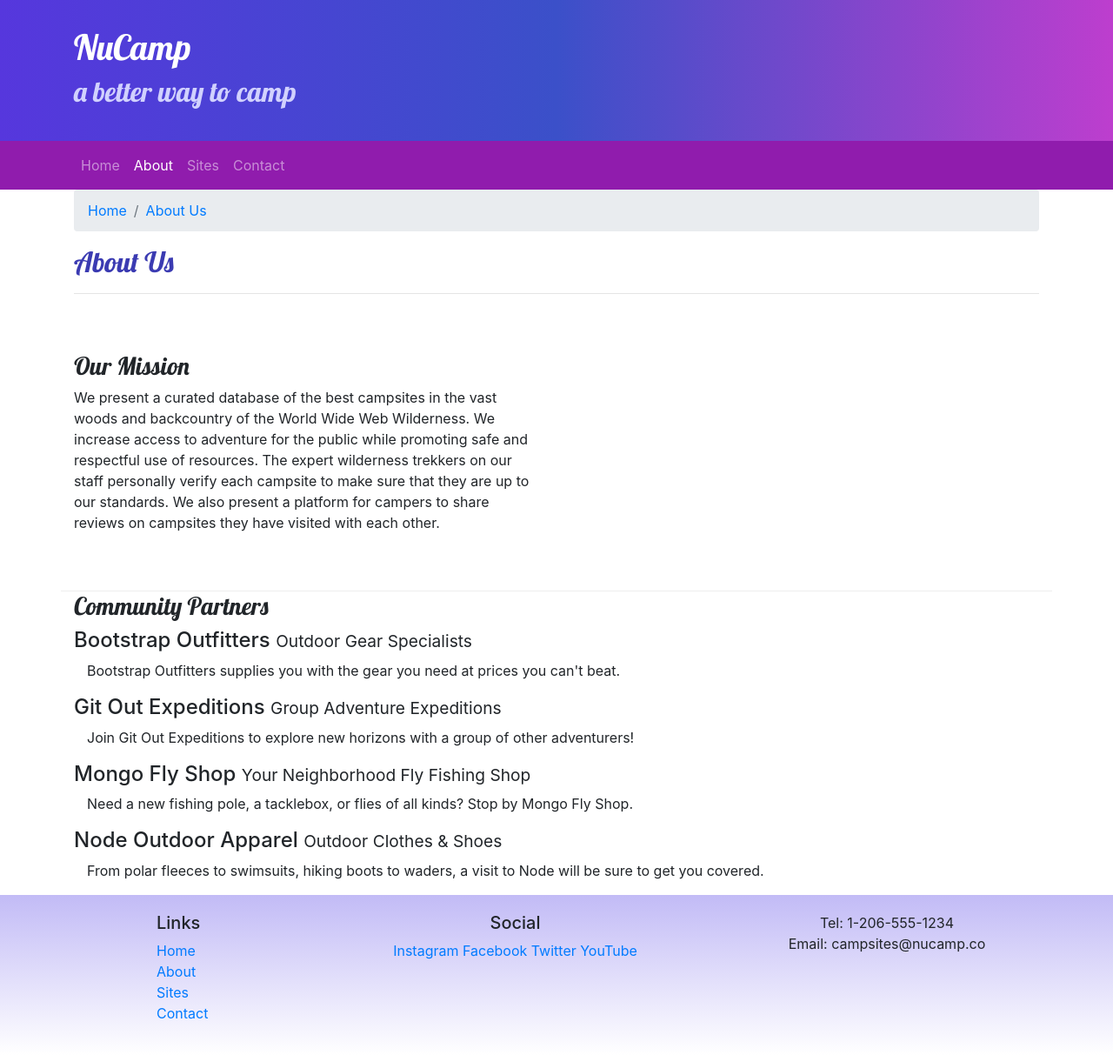
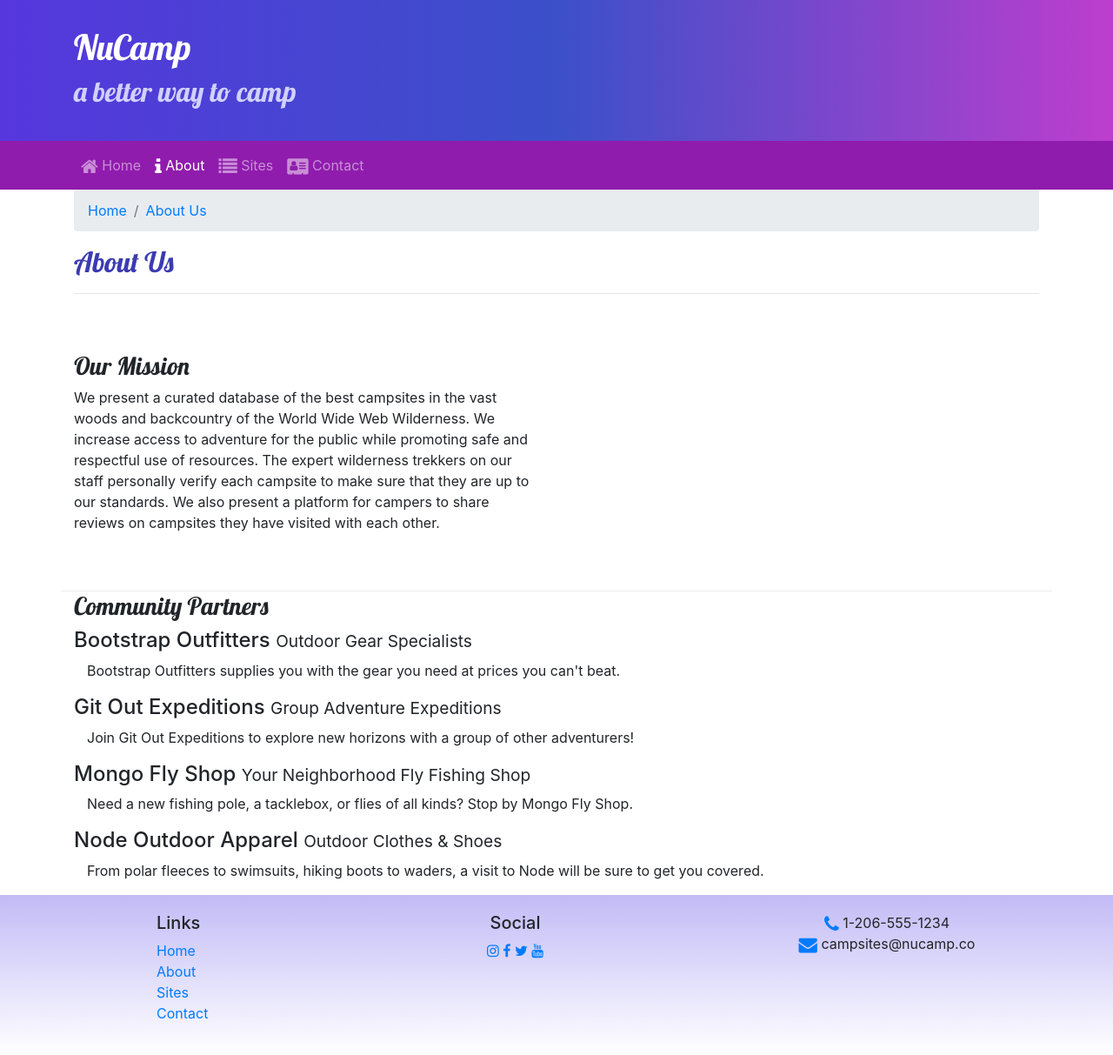
Before and after one commit to 8BitUser/first-bootstrap, a website: page aboutus.html in a window 1280 px wide. Shown: the whole page at 87% size. Drawn offline with nearby package versions, Linux system fonts and the light colour scheme.

Commit message:
Icon Fonts

```diff
--- a/aboutus.html
+++ b/aboutus.html
@@ -5,9 +5,12 @@
     <!-- Required meta tags always come first -->
     <meta charset="utf-8" />
     <meta name="viewport" content="width=device-width, initial-scale=1" />
-            <link rel="stylesheet" href="node_modules/bootstrap/dist/css/bootstrap.min.css" />
-            <link rel="stylesheet" href="https://fonts.googleapis.com/css?family=Lobster|Open+Sans" />
-            <link rel="stylesheet" href="css/styles.css" />
+    <!-- Bootstrap CSS-->
+    <link rel="stylesheet" href="node_modules/bootstrap/dist/css/bootstrap.min.css" />
+    <!-- Additional CSS must be placed afer Bootstrap CSS-->
+    <link rel="stylesheet" href="node_modules/font-awesome/css/font-awesome.min.css" />
+    <link rel="stylesheet" href="https://fonts.googleapis.com/css?family=Lobster|Open+Sans" />
+    <link rel="stylesheet" href="css/styles.css" />
 
     <title>NuCamp: A Better Way To Camp</title>
 </head>
@@ -32,10 +35,10 @@
           </button>
               <div class="collapse navbar-collapse" id="nucampNavbar">
                   <ul class="navbar-nav">
-                      <li class="nav-item"><a class="nav-link" href="index.html">Home</a></li>
-                      <li class="nav-item active"><a class="nav-link" href="#">About</a></li>
-                      <li class="nav-item"><a class="nav-link" href="#">Sites</a></li>
-                      <li class="nav-item"><a class="nav-link" href="#">Contact</a></li>
+                      <li class="nav-item"><a class="nav-link" href="index.html"><i class="fa fa-home fa-lg"></i> Home</a></li>
+                      <li class="nav-item active"><a class="nav-link" href="#"><i class="fa fa-info fa-lg"></i> About</a></li>
+                      <li class="nav-item"><a class="nav-link" href="#"><i class="fa fa-list fa-lg"></i> Sites</a></li>
+                      <li class="nav-item"><a class="nav-link" href="#"><i class="fa fa-address-card fa-lg"></i> Contact</a></li>
                   </ul>
               </div>
           </div>
@@ -111,14 +114,14 @@
                 </div>
                 <div class="col-6 col-sm-5 text-center">
                     <h5>Social</h5>
-                    <a href="http://instagram.com/">Instagram</a>
-                    <a href="http://facebook.com/">Facebook</a>
-                    <a href="http://twitter.com/">Twitter</a>
-                    <a href="http://youtube.com/">YouTube</a>
+                    <a href="http://instagram.com/"><i class="fa fa-instagram"></i></a>
+                    <a href="http://facebook.com/"><i class="fa fa-facebook"></i></a>
+                    <a href="http://twitter.com/"><i class="fa fa-twitter"></i></a>
+                    <a href="http://youtube.com/"><i class="fa fa-youtube"></i></a>
                 </div>
                 <div class="col-sm-4 text-center">
-                    Tel: 1-206-555-1234<br />
-                    Email: campsites@nucamp.co
+                    <i class="fa fa-phone fa-lg text-primary"></i> 1-206-555-1234<br />
+                    <i class="fa fa-envelope fa-lg text-primary"></i> campsites@nucamp.co
                 </div>
            </div>
         </div>
--- a/package.json
+++ b/package.json
@@ -7,7 +7,7 @@
     "lite": "lite-server",
     "start": "npm run lite",
     "test": "echo \"Error: no test specified\" && exit 1"
- },
+  },
   "author": "Ivan",
   "license": "ISC",
   "devDependencies": {
@@ -15,6 +15,7 @@
   },
   "dependencies": {
     "bootstrap": "^4.5.2",
+    "font-awesome": "^4.7.0",
     "jquery": "^3.5.1",
     "popper.js": "^1.16.1"
   }
```
Also changed, not shown: index.html (+11 -10 lines), 1 other file.
